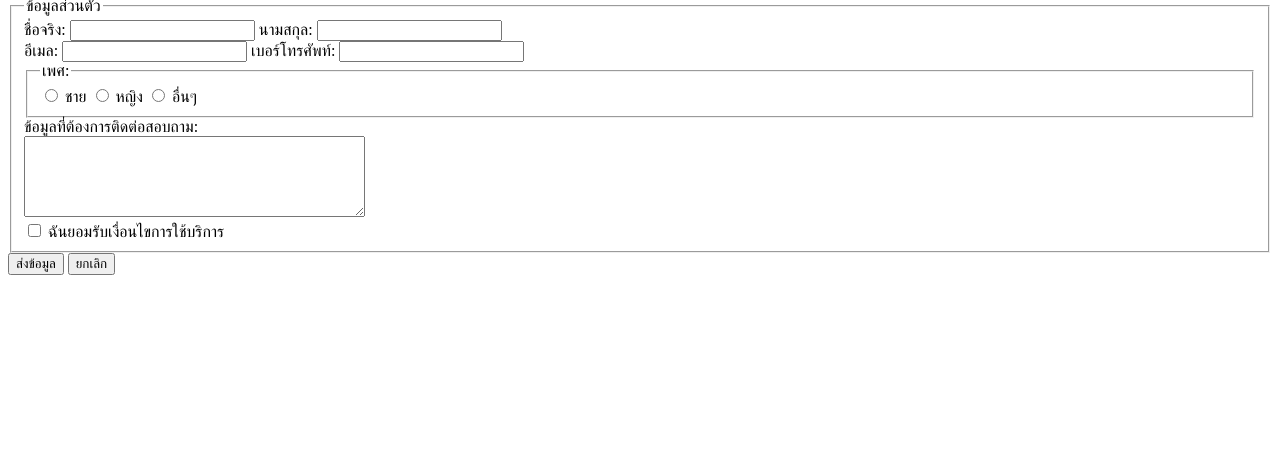
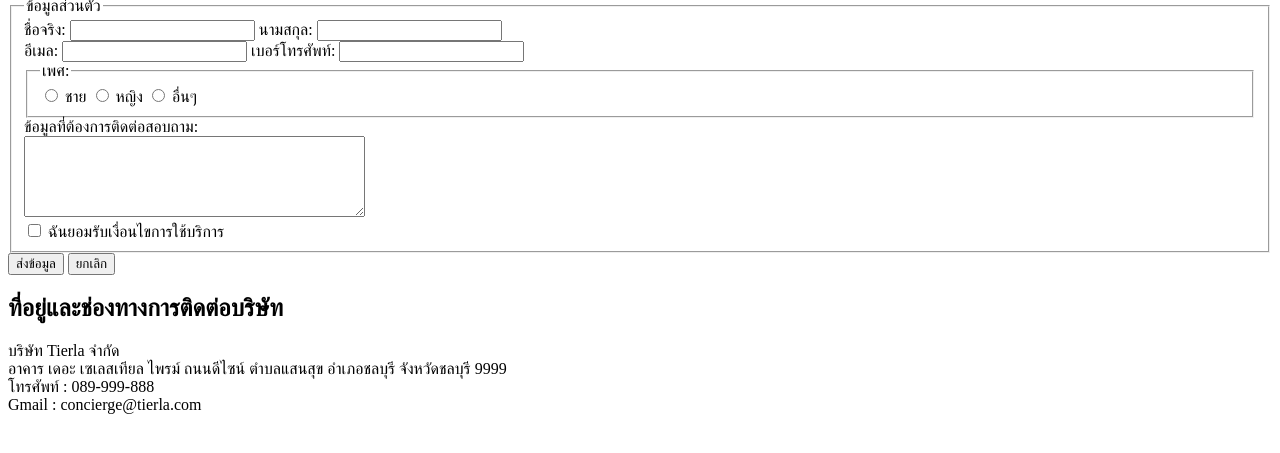
Before and after one commit to 67160178/my-business-web, a plain HTML site: page contact.html in a window 1280 px wide. Shown: the part 101-554 px from the top of the page. Drawn offline with Linux system fonts and the light colour scheme.

Commit message:
feat: Company address

```diff
--- a/contact.html
+++ b/contact.html
@@ -46,9 +46,19 @@
         <button type="submit">ส่งข้อมูล</button>
         <button type="reset">ยกเลิก</button>
       </form>
+      <!--4.2 ที่อยู่ของบริษัท-->
+      <section id="contact-info">
+        <h2>ที่อยู่และช่องทางการติดต่อบริษัท</h2>
+        <p>
+          บริษัท Tierla จำกัด <br />
+          อาคาร เดอะ เซเลสเทียล ไพรม์ ถนนดีไซน์ ตำบลแสนสุข อำเภอชลบุรี
+          จังหวัดชลบุรี 9999<br />
+          โทรศัพท์ : 089-999-888 <br />
+          Gmail : concierge@tierla.com
+        </p>
+      </section>
+
+      <!--4.3 แผนที่ (embed Google Maps ถ้าได้)-->
     </main>
-
-    <!--4.2 ที่อยู่ของบริษัท
-4.3 แผนที่ (embed Google Maps ถ้าได้)-->
   </body>
 </html>
```
